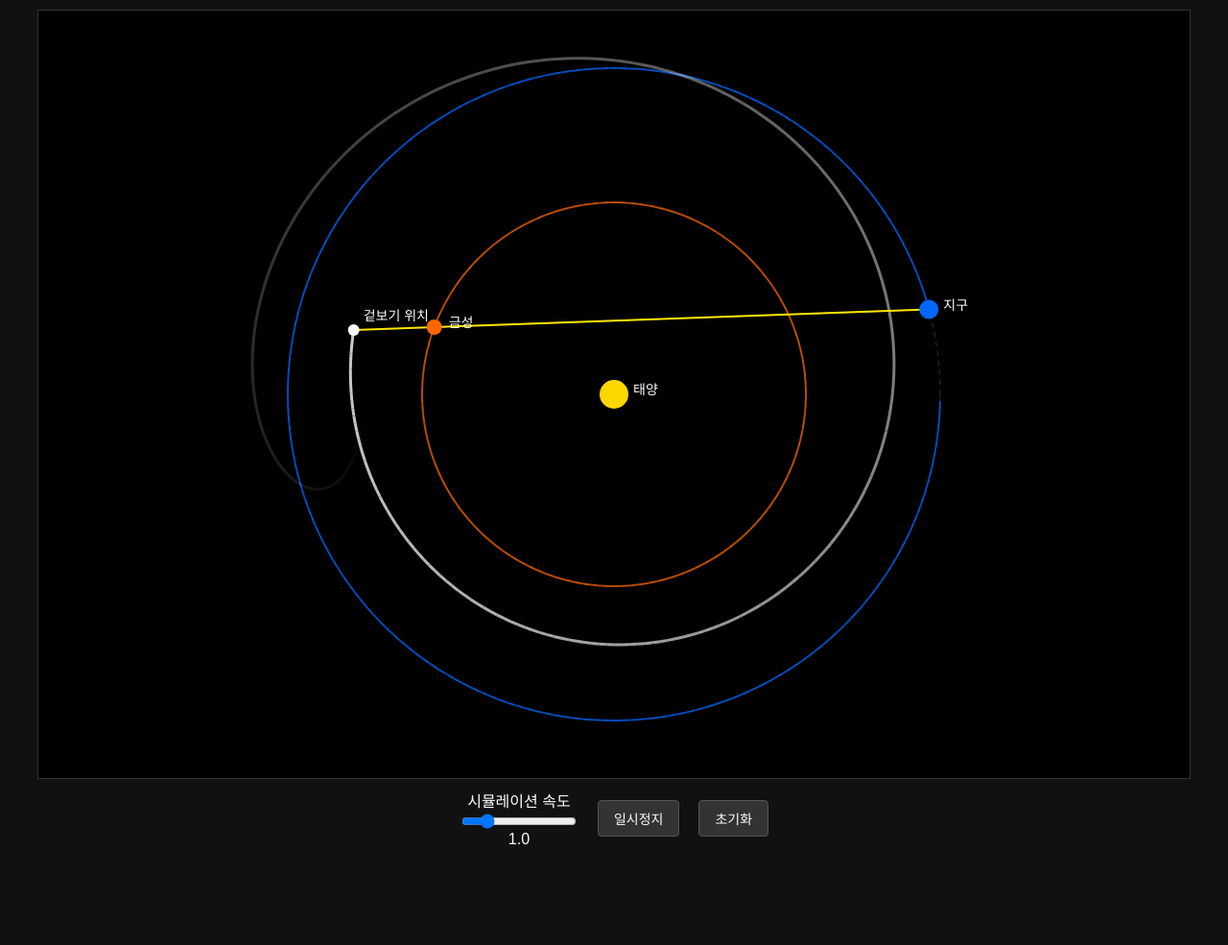
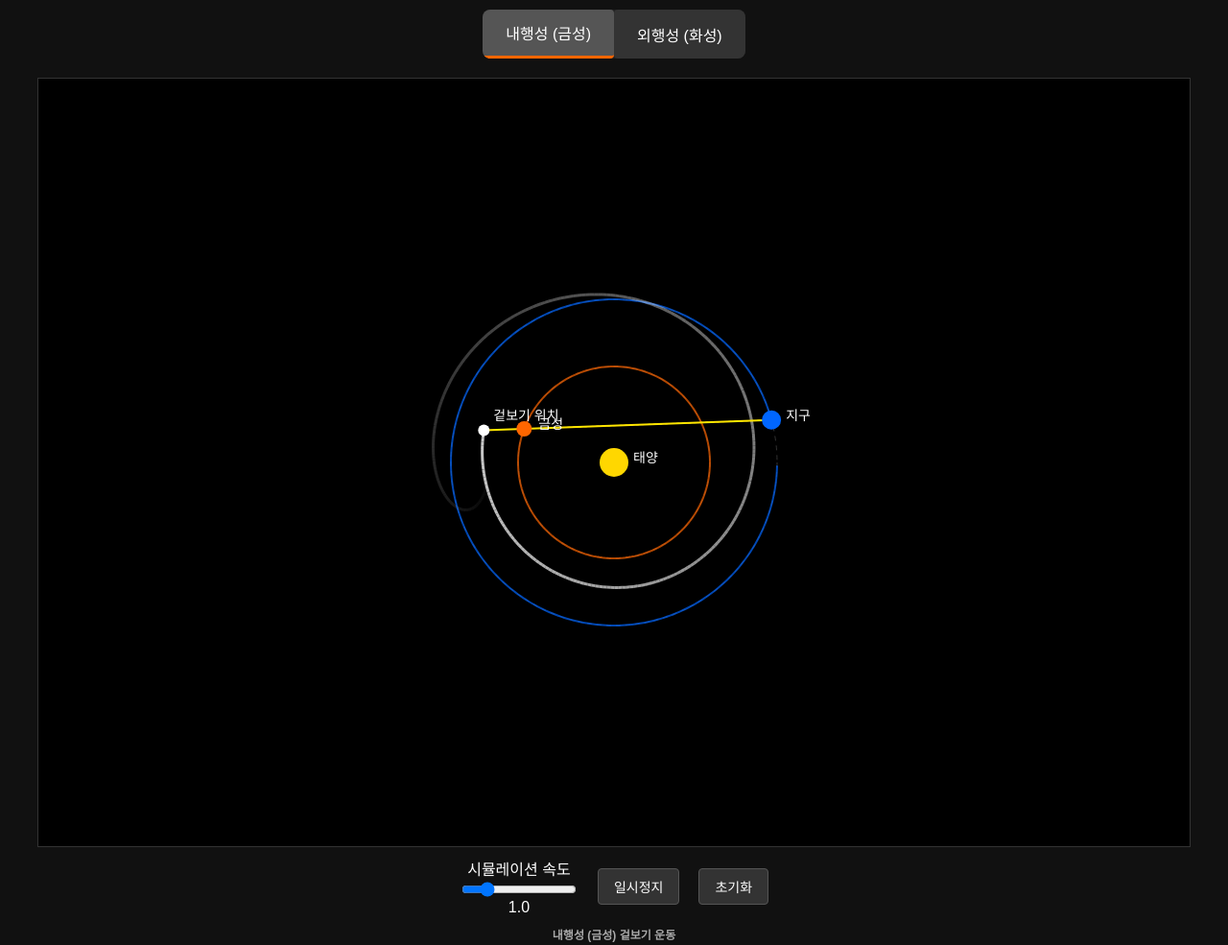
Before and after one commit to allpan29/Apparent-Retrograde-Motion, a plain HTML site: page index.html in a window 1280 px wide. Shown: the whole page at 96% size. Before the commit the page ends 894 px from the top, so only its background shows below. Drawn offline with Linux system fonts and the light colour scheme.

Commit message:
Update index.html

```diff
--- a/index.html
+++ b/index.html
@@ -2,7 +2,7 @@
 <html lang="ko">
 <head>
   <meta charset="UTF-8">
-  <title>겉보기 운동 시뮬레이터</title>
+  <title>행성 겉보기 운동 시뮬레이터</title>
   <style>
     body {
       margin: 0;
@@ -53,12 +53,53 @@
       font-size: 12px;
       color: #aaa;
       text-align: center;
+      max-width: 800px;
+    }
+    .tabs {
+      display: flex;
+      margin-bottom: 20px;
+      border-radius: 8px;
+      overflow: hidden;
+      background: #222;
+    }
+
+    .tab {
+      padding: 12px 24px;
+      cursor: pointer;
+      background: #333;
+      border: none;
+      color: white;
+      font-size: 16px;
+      transition: background 0.3s;
+    }
+
+    .tab:hover {
+      background: #444;
+    }
+
+    .tab.active {
+      background: #555;
+      border-bottom: 3px solid #FF6600;
+    }
+
+    .tab-content {
+      display: none;
+    }
+
+    .tab-content.active {
+      display: block;
     }
   </style>
 </head>
 <body>
   <div id="container">
+    <div class="tabs">
+      <button class="tab active" data-tab="venus">내행성 (금성)</button>
+      <button class="tab" data-tab="mars">외행성 (화성)</button>
+    </div>
+
     <canvas id="simulationCanvas" width="1200" height="800"></canvas>
+
     <div class="controls">
       <div class="control-group">
         <label for="speedSlider">시뮬레이션 속도</label>
@@ -67,6 +108,15 @@
       </div>
       <button id="toggleBtn">일시정지</button>
       <button id="resetBtn">초기화</button>
+    </div>
+
+    <div class="info">
+      <div id="venusInfo" class="tab-content active">
+        <strong>내행성 (금성) 겉보기 운동</strong>
+      </div>
+      <div id="marsInfo" class="tab-content">
+        <strong>외행성 (화성) 겉보기 운동</strong>
+      </div>
     </div>
   </div>
 
@@ -78,50 +128,97 @@
     let time = 0;
     let animationSpeed = 1.0;
     let isPlaying = true;
+    let currentTab = 'venus';
 
-    // 궤도 반지름 (실제 비율)
-    const venusOrbitRadius = 200;
-    const earthOrbitRadius = 340;
+    const marsConfig = {
+      planetOrbitRadius: 225,
+      earthOrbitRadius: 170,
+      planetAngularSpeed: 0.532,
+      earthAngularSpeed: 1.0,
+      planetColor: '#FF4444',
+      planetName: '화성'
+    };
 
-    // 공전 속도 (실제 비율 기반)
-    const venusAngularSpeed = 1.625; // 금성이 지구보다 1.625배 빠름
-    const earthAngularSpeed = 1.0;
+    const venusConfig = {
+      planetOrbitRadius: 100,
+      earthOrbitRadius: 170,
+      planetAngularSpeed: 1.625,
+      earthAngularSpeed: 1.0,
+      planetColor: '#FF6600',
+      planetName: '금성'
+    };
 
     // 화면 중심
     const centerX = canvas.width / 2;
     const centerY = canvas.height / 2;
 
     // 천구면 반지름
-    const celestialSphereRadius = 600;
+    const celestialSphereRadius = 300;
 
     // 궤적 저장
-    const venusTrail = [];
-    const earthTrail = [];
-    const apparentTrail = [];
+    const trails = {
+      venus: {
+        planet: [],
+        earth: [],
+        apparent: []
+      },
+      mars: {
+        planet: [],
+        earth: [],
+        apparent: []
+      }
+    };
     const maxTrailLength = 500;
+
+    function getCurrentConfig() {
+      return currentTab === 'venus' ? venusConfig : marsConfig;
+    }
+
+    function getCurrentTrails() {
+      return trails[currentTab];
+    }
+
+    function switchTab(tabName) {
+      // 탭 버튼 업데이트
+      document.querySelectorAll('.tab').forEach(tab => {
+        tab.classList.remove('active');
+      });
+      document.querySelector(`[data-tab="${tabName}"]`).classList.add('active');
+
+      //  텍스트 업데이트
+      document.querySelectorAll('.tab-content').forEach(content => {
+        content.classList.remove('active');
+      });
+      document.getElementById(`${tabName}Info`).classList.add('active');
+
+      currentTab = tabName;
+    }
 
     function setup() {
       // 초기화
       time = 0;
-      venusTrail.length = 0;
-      earthTrail.length = 0;
-      apparentTrail.length = 0;
+      Object.keys(trails).forEach(planet => {
+        trails[planet].planet.length = 0;
+        trails[planet].earth.length = 0;
+        trails[planet].apparent.length = 0;
+      });
     }
 
     function calculatePositions() {
       // 실제 위치 계산
-      const venusAngle = time * venusAngularSpeed;
-      const earthAngle = time * earthAngularSpeed;
+      const config = getCurrentConfig();
+      const planetAngle = time * config.planetAngularSpeed;
+      const earthAngle = time * config.earthAngularSpeed;
 
-      const venusX = centerX + Math.cos(venusAngle) * venusOrbitRadius;
-      const venusY = centerY + Math.sin(venusAngle) * venusOrbitRadius;
+      const planetX = centerX + Math.cos(planetAngle) * config.planetOrbitRadius;
+      const planetY = centerY + Math.sin(planetAngle) * config.planetOrbitRadius;
 
-      const earthX = centerX + Math.cos(earthAngle) * earthOrbitRadius;
-      const earthY = centerY + Math.sin(earthAngle) * earthOrbitRadius;
+      const earthX = centerX + Math.cos(earthAngle) * config.earthOrbitRadius;
+      const earthY = centerY + Math.sin(earthAngle) * config.earthOrbitRadius;
 
-      // 지구에서 본 금성의 방향 벡터
-      const relativeX = venusX - earthX;
-      const relativeY = venusY - earthY;
+      // 지구에서 본 행성의 방향 벡터
+      const relativeX = planetX - earthX;
+      const relativeY = planetY - earthY;
 
       // 방향을 정규화하고 천구면에 투영
       const distance = Math.sqrt(relativeX * relativeX + relativeY * relativeY);
@@ -129,7 +226,7 @@
       const apparentY = earthY + (relativeY / distance) * celestialSphereRadius;
 
       return {
-        venus: { x: venusX, y: venusY },
+        planet: { x: planetX, y: planetY },
         earth: { x: earthX, y: earthY },
         apparent: { x: apparentX, y: apparentY }
       };
@@ -137,14 +234,16 @@
 
     function updateTrails(positions) {
       // 궤적 업데이트
-      venusTrail.push({ ...positions.venus });
-      earthTrail.push({ ...positions.earth });
-      apparentTrail.push({ ...positions.apparent });
+      const currentTrails = getCurrentTrails();
+
+      currentTrails.planet.push({ ...positions.planet });
+      currentTrails.earth.push({ ...positions.earth });
+      currentTrails.apparent.push({ ...positions.apparent });
 
       // 궤적 길이 제한
-      if (venusTrail.length > maxTrailLength) venusTrail.shift();
-      if (earthTrail.length > maxTrailLength) earthTrail.shift();
-      if (apparentTrail.length > maxTrailLength) apparentTrail.shift();
+      if (currentTrails.planet.length > maxTrailLength) currentTrails.planet.shift();
+      if (currentTrails.earth.length > maxTrailLength) currentTrails.earth.shift();
+      if (currentTrails.apparent.length > maxTrailLength) currentTrails.apparent.shift();
     }
 
     function drawTrail(trail, color, width = 1) {
@@ -181,6 +280,9 @@
     }
 
     function draw() {
+      const config = getCurrentConfig();
+      const currentTrails = getCurrentTrails();
+
       // 화면 지우기
       ctx.fillStyle = '#000';
       ctx.fillRect(0, 0, canvas.width, canvas.height);
@@ -202,23 +304,22 @@
       ctx.lineWidth = 1;
       ctx.setLineDash([5, 5]);
 
-      // 금성 궤도
+      // 행성 궤도
       ctx.beginPath();
-      ctx.arc(centerX, centerY, venusOrbitRadius, 0, Math.PI * 2);
+      ctx.arc(centerX, centerY, config.planetOrbitRadius, 0, Math.PI * 2);
       ctx.stroke();
 
       // 지구 궤도
       ctx.beginPath();
-      ctx.arc(centerX, centerY, earthOrbitRadius, 0, Math.PI * 2);
+      ctx.arc(centerX, centerY, config.earthOrbitRadius, 0, Math.PI * 2);
       ctx.stroke();
 
       ctx.setLineDash([]);
 
-
       // 궤적 그리기
-      drawTrail(venusTrail, '#FF6600', 2);
-      drawTrail(earthTrail, '#0066FF', 2);
-      drawApparentTrailWithGradient(apparentTrail);
+      drawTrail(currentTrails.planet, config.planetColor, 2);
+      drawTrail(currentTrails.earth, '#0066FF', 2);
+      drawApparentTrailWithGradient(currentTrails.apparent);
 
       // 관측선 그리기
       ctx.strokeStyle = '#FFFF00';
@@ -226,7 +327,7 @@
       ctx.setLineDash([3, 3]);
       ctx.beginPath();
       ctx.moveTo(positions.earth.x, positions.earth.y);
-      ctx.lineTo(positions.venus.x, positions.venus.y);
+      ctx.lineTo(positions.planet.x, positions.planet.y);
       ctx.stroke();
 
       ctx.strokeStyle = '#ffe600';
@@ -238,10 +339,10 @@
       ctx.stroke();
 
       // 행성들 그리기
-      // 금성
-      ctx.fillStyle = '#FF6600';
+      // 목표 행성
+      ctx.fillStyle = config.planetColor;
       ctx.beginPath();
-      ctx.arc(positions.venus.x, positions.venus.y, 8, 0, Math.PI * 2);
+      ctx.arc(positions.planet.x, positions.planet.y, 8, 0, Math.PI * 2);
       ctx.fill();
 
       // 지구
@@ -260,9 +361,10 @@
       ctx.fillStyle = '#FFF';
       ctx.font = '14px sans-serif';
       ctx.fillText('태양', centerX + 20, centerY);
-      ctx.fillText('금성', positions.venus.x + 15, positions.venus.y);
+      ctx.fillText(config.planetName, positions.planet.x + 15, positions.planet.y);
       ctx.fillText('지구', positions.earth.x + 15, positions.earth.y);
       ctx.fillText('겉보기 위치', positions.apparent.x + 10, positions.apparent.y - 10);
+
     }
 
     function animate() {
@@ -288,6 +390,12 @@
       setup();
     });
 
+    document.querySelectorAll('.tab').forEach(tab => {
+      tab.addEventListener('click', (e) => {
+        const tabName = e.target.getAttribute('data-tab');
+        switchTab(tabName);
+      });
+    });
 
     // 초기화 및 시작
     setup();
```
